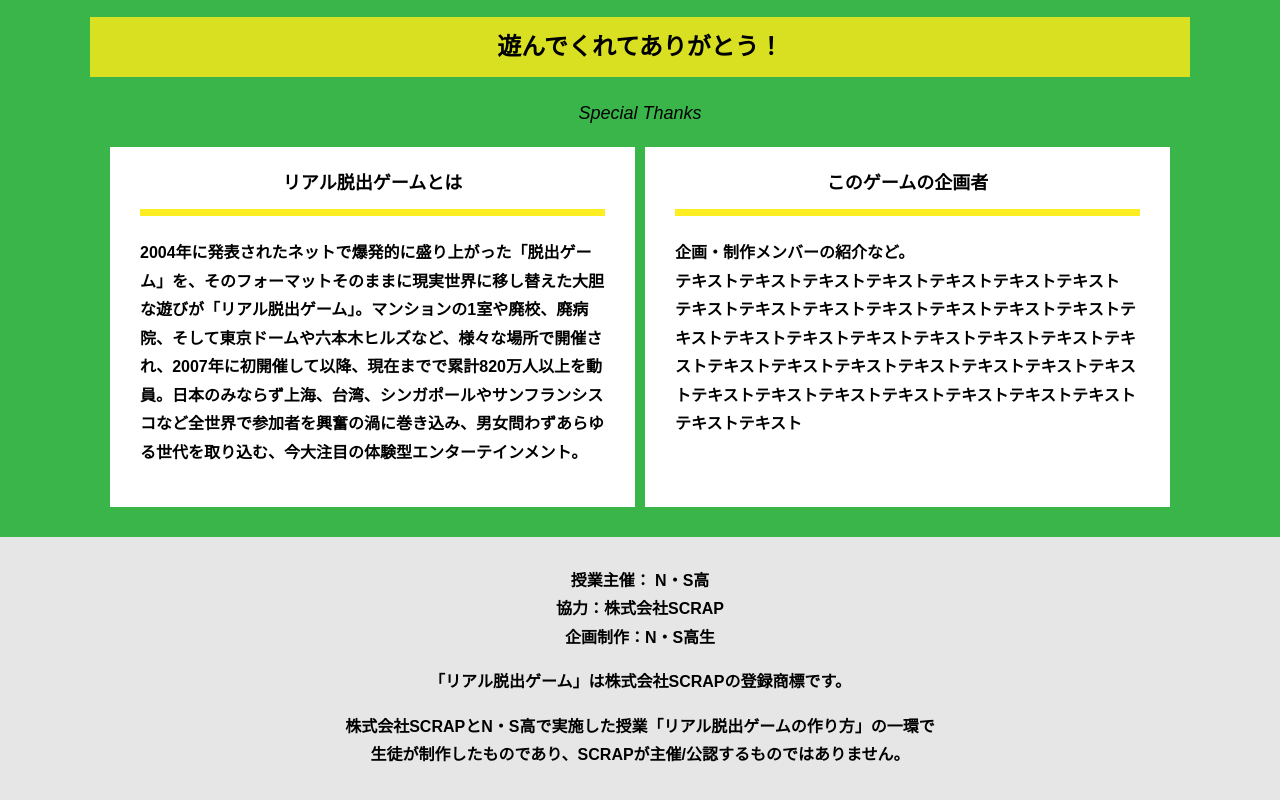
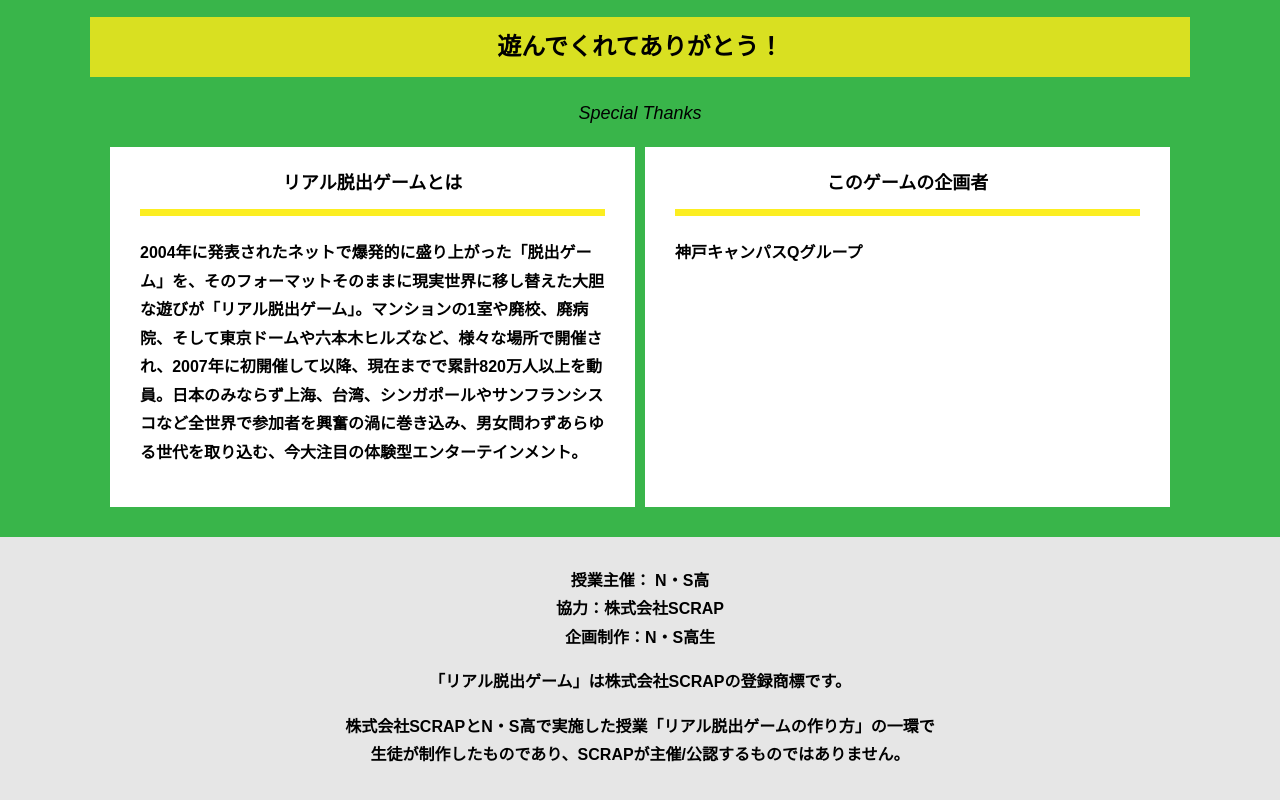
Before and after one commit to lychee04/-, a plain HTML site: page final.html in a window 1280 px wide. Shown: the part 1481-2281 px from the top of the page. Drawn offline with Linux system fonts and the light colour scheme.

Commit message:
Update final.html

```diff
--- a/final.html
+++ b/final.html
@@ -64,9 +64,9 @@ Youtube貼り付けここまで-->
           <div class="column">
             <div class="card">
               <h3 class="card__title">このゲームの企画者</h3>
-              <p class="card__content">企画・制作メンバーの紹介など。<br>
-                テキストテキストテキストテキストテキストテキストテキスト<br>
-                テキストテキストテキストテキストテキストテキストテキストテキストテキストテキストテキストテキストテキストテキストテキストテキストテキストテキストテキストテキストテキストテキストテキストテキストテキストテキストテキストテキストテキストテキストテキスト</p>
+              <p class="card__content">神戸キャンパスQグループ<br>
+                <br>
+                </p>
             </div>
           </div>
         </div>
```
